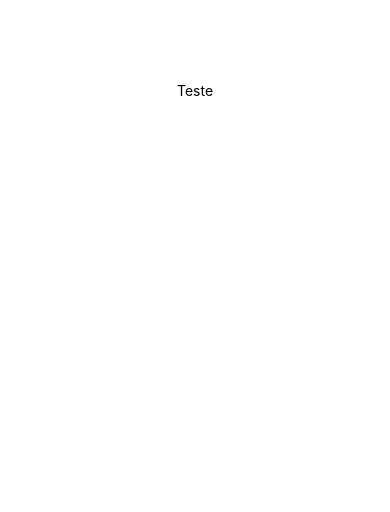
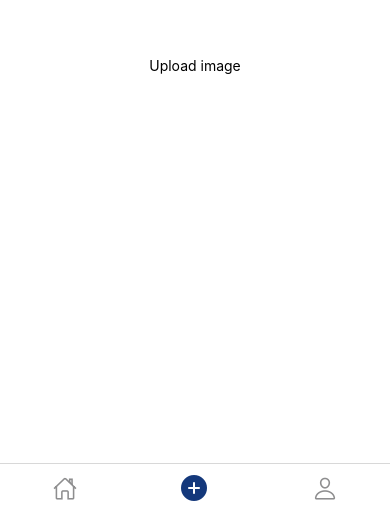
Before and after one commit to DiogoM14/PStudio-mobile, a React Native app: screen /UploadImage in a window 390 px wide. Shown: the part 332-844 px from the top of the page. Built offline with nearby package versions, Linux system fonts and the light colour scheme.

Commit message:
Nest navigation done

```diff
--- a/App.tsx
+++ b/App.tsx
@@ -1,20 +1,11 @@
 import { StatusBar } from 'expo-status-bar';
-import { StyleSheet, Text, View } from 'react-native';
+import { StackNavigator } from './src/routes/StackNavigator';
 
 export default function App() {
   return (
-    <View style={styles.container}>
-      <Text>Teste</Text>
+    <>
+      <StackNavigator />
       <StatusBar style="auto" />
-    </View>
+    </>
   );
 }
-
-const styles = StyleSheet.create({
-  container: {
-    flex: 1,
-    backgroundColor: '#fff',
-    alignItems: 'center',
-    justifyContent: 'center',
-  },
-});
--- a/package.json
+++ b/package.json
@@ -10,11 +10,17 @@
     "eject": "expo eject"
   },
   "dependencies": {
+    "@expo/vector-icons": "^12.0.5",
+    "@react-navigation/bottom-tabs": "^6.0.9",
+    "@react-navigation/native": "^6.0.6",
+    "@react-navigation/native-stack": "^6.2.5",
     "expo": "~44.0.0",
     "expo-status-bar": "~1.2.0",
     "react": "17.0.1",
     "react-dom": "17.0.1",
     "react-native": "0.64.3",
+    "react-native-safe-area-context": "3.3.2",
+    "react-native-screens": "~3.10.1",
     "react-native-web": "0.17.1"
   },
   "devDependencies": {
--- /dev/null
+++ b/src/routes/BottomNavigator.tsx
@@ -0,0 +1,51 @@
+import { createBottomTabNavigator } from "@react-navigation/bottom-tabs";
+import { NavigationContainer } from "@react-navigation/native";
+import { Ionicons } from "@expo/vector-icons";
+
+import { Home } from "../screens/Home";
+import { Profile } from "../screens/Profile";
+import { UploadImage } from "../screens/UploadImage";
+
+export function BottomNavigator() {
+  const Tab = createBottomTabNavigator();
+
+  return (
+    <NavigationContainer independent={true}>
+      <Tab.Navigator screenOptions={{ headerShown: false, tabBarShowLabel: false }}>
+        <Tab.Screen
+          name="Home"
+          component={Home}
+          options={{
+            tabBarIcon: ({ color, size, focused }) => {
+              return (
+                <Ionicons name={focused ? 'home' : 'home-outline'} size={size} color={focused ? '#14387B' : color} />
+              );
+            }
+          }}
+        />
+        <Tab.Screen
+          name="UploadImage"
+          component={UploadImage}
+          options={{
+            tabBarIcon: ({ color, size, focused }) => {
+              return (
+                <Ionicons name={focused ? 'add-circle' : 'add-circle-outline'} size={32} color={focused ? '#14387B' : color} />
+              );
+            }
+          }}
+        />
+        <Tab.Screen
+          name="Profile"
+          component={Profile}
+          options={{
+            tabBarIcon: ({ color, size, focused }) => {
+              return (
+                <Ionicons name={focused ? 'person' : 'person-outline'} size={size} color={focused ? '#14387B' : color} />
+              );
+            }
+          }}
+        />
+      </Tab.Navigator>
+    </NavigationContainer>
+  );
+}
--- /dev/null
+++ b/src/routes/StackNavigator.tsx
@@ -0,0 +1,18 @@
+import { NavigationContainer } from '@react-navigation/native';
+import { createNativeStackNavigator } from '@react-navigation/native-stack';
+
+import { BottomNavigator } from './BottomNavigator';
+import { Images } from '../screens/Images';
+
+export function StackNavigator() {
+  const Stack = createNativeStackNavigator();
+
+  return (
+    <NavigationContainer >
+      <Stack.Navigator screenOptions={{ headerShown: false }}>
+        <Stack.Screen name="BottomNavigator" component={BottomNavigator} />
+        <Stack.Screen name="Images" component={Images} />
+      </Stack.Navigator>
+    </NavigationContainer>
+  )
+}
--- /dev/null
+++ b/src/screens/Home.tsx
@@ -0,0 +1,27 @@
+import { StyleSheet, Text, TouchableOpacity, View } from "react-native";
+import { useNavigation } from "@react-navigation/native";
+
+export function Home() {
+  const { navigate } = useNavigation();
+
+  function handleNavigateToImages() {
+    navigate("Images");
+  }
+
+  return (
+    <View style={styles.container}>
+      <TouchableOpacity onPress={handleNavigateToImages}>
+        <Text>Click</Text>
+      </TouchableOpacity>
+    </View>
+  )
+}
+
+const styles = StyleSheet.create({
+  container: {
+    flex: 1,
+    backgroundColor: '#fff',
+    alignItems: 'center',
+    justifyContent: 'center',
+  },
+});
--- /dev/null
+++ b/src/screens/Images.tsx
@@ -0,0 +1,16 @@
+import { StyleSheet, Text, View } from "react-native";
+
+
+export function Images() {
+  return (
+    <View style={styles.container}>
+      <Text>Images Screen</Text>
+    </View>
+  )
+}
+
+const styles = StyleSheet.create({
+  container: {
+
+  }
+});
--- /dev/null
+++ b/src/screens/Profile.tsx
@@ -0,0 +1,18 @@
+import { StyleSheet, Text, View } from "react-native";
+
+export function Profile() {
+  return (
+    <View style={styles.container}>
+      <Text>Profile</Text>
+    </View>
+  )
+}
+
+const styles = StyleSheet.create({
+  container: {
+    flex: 1,
+    backgroundColor: '#fff',
+    alignItems: 'center',
+    justifyContent: 'center',
+  },
+});
--- /dev/null
+++ b/src/screens/UploadImage.tsx
@@ -0,0 +1,18 @@
+import { StyleSheet, Text, View } from "react-native";
+
+export function UploadImage() {
+  return (
+    <View style={styles.container}>
+      <Text>Upload image</Text>
+    </View>
+  )
+}
+
+const styles = StyleSheet.create({
+  container: {
+    flex: 1,
+    backgroundColor: '#fff',
+    alignItems: 'center',
+    justifyContent: 'center',
+  },
+});
```
Also changed, not shown: 1 other file (tests, documents, lock files or other folders).
